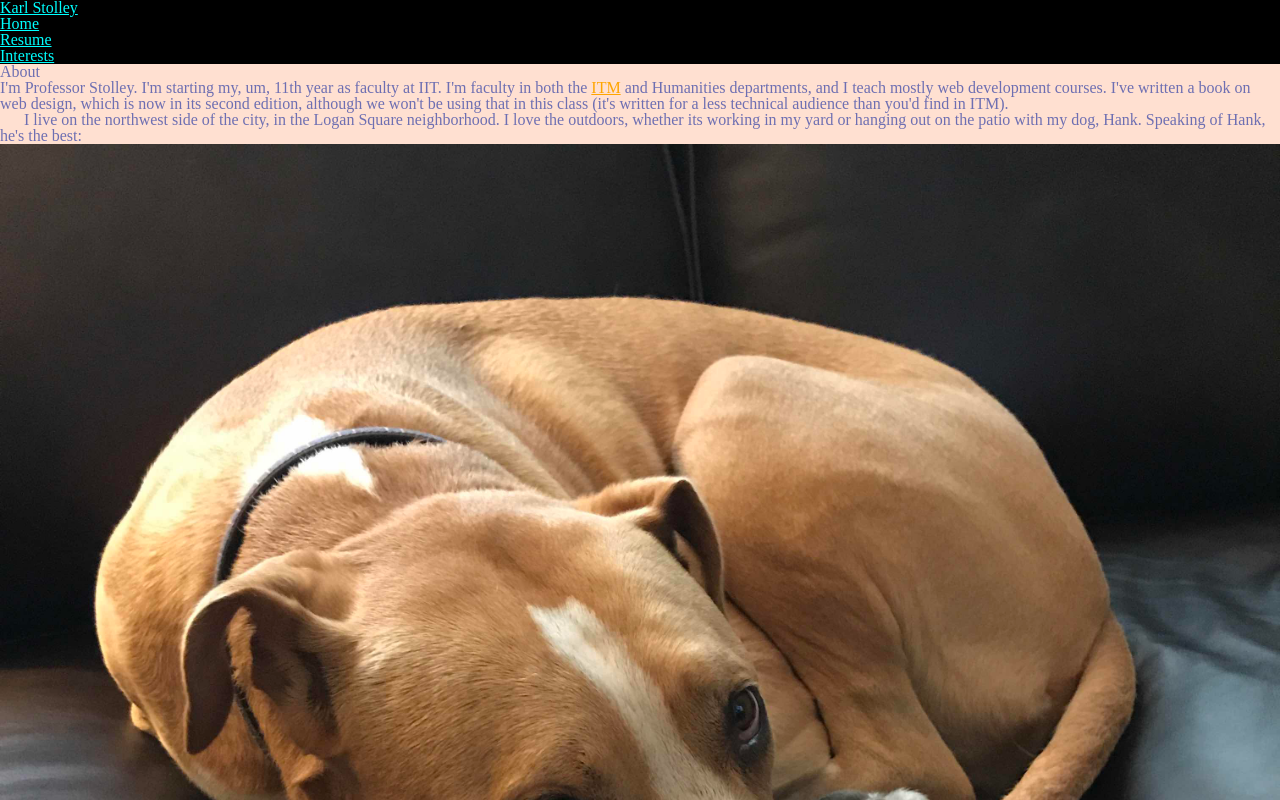
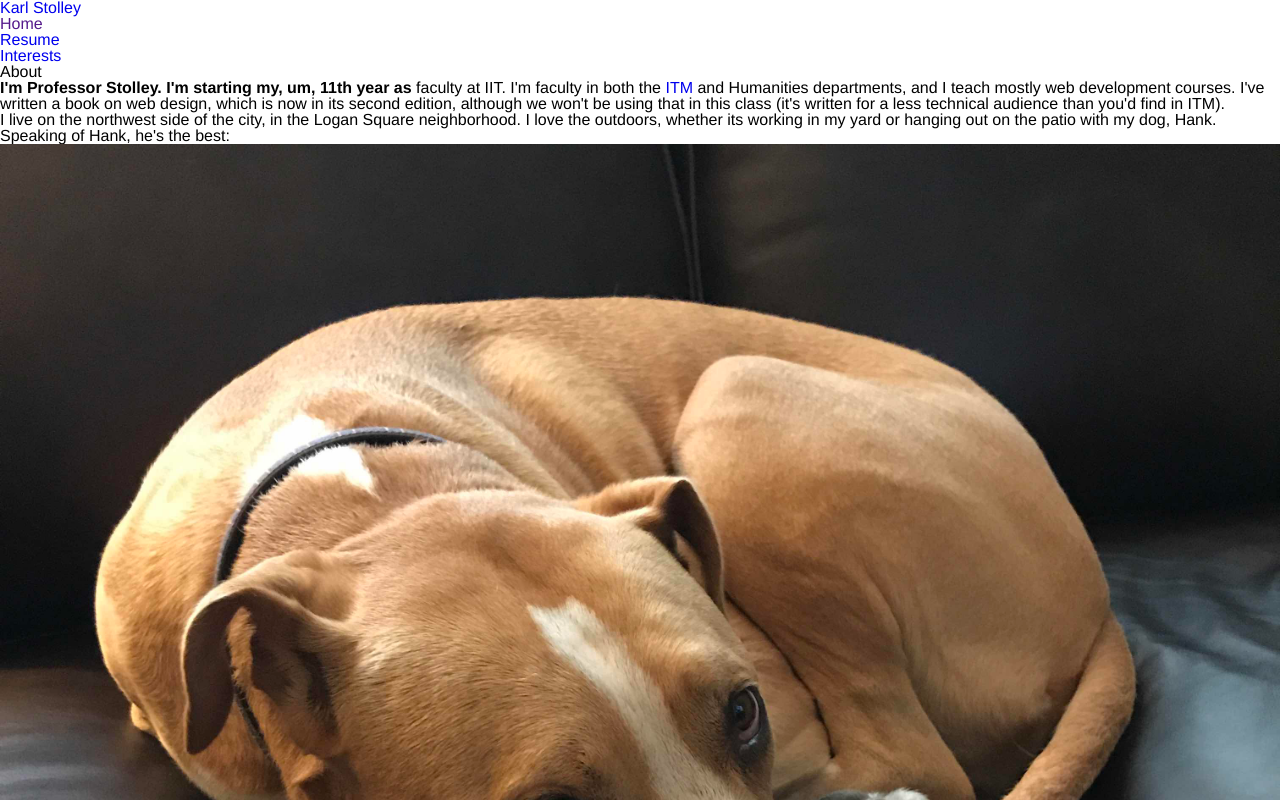
Before and after one commit to itmd-361-2017/stolley-co, a plain HTML site: page index.html in a window 1280 px wide. Shown: the top 800 px of the page. Drawn offline with Linux system fonts and the light colour scheme.

Commit message:
CSS and HTML from 9/20 class

```diff
--- a/index.html
+++ b/index.html
@@ -22,7 +22,7 @@
     <article id="primary">
       <h2>About</h2>
       <p>
-        I'm Professor Stolley. I'm starting my, um, 11th year as faculty at IIT.
+        <b>I'm Professor Stolley. I'm starting my, um, 11th year as</b> faculty at IIT.
         I'm faculty in both the <a href="https://appliedtech.iit.edu/information-technology-and-management">ITM</a> and Humanities departments, and I teach
         mostly web development courses. I've written a book on web design, which
         is now in its second edition, although we won't be using that in this
--- a/screen.css
+++ b/screen.css
@@ -8,43 +8,33 @@ a,abbr,acronym,address,applet,article,aside,audio,b,big,blockquote,body,canvas,c
 
 /* Begin site styles below */
 
-
-img,video {
+img,
+video,
+audio {
   display: block;
   max-width: 100%;
 }
 
+
 html {
-  background: #FFE0D1;
-  color: #6E6FB2;
-  background: rgb(255,224,209);
-}
-a {
-  color: #85B277;
-}
-/*
-a:visited,
-a:hover,
-a:active {
-  color: yellow;
-}
-*/
-#content a[href^=http]{
-  color: orange;
-}
-a {
-  color: cyan;
-}
-
-p {
-  text-indent: 1.5em;
-}
-h2 + p {
-  text-indent: 0;
+  font-family: Helvetica, Arial, sans-serif;
 }
 
 
-
-#header {
-  background-color: black;
+p {
+  font-family:Helvetica,Arial,sans-serif;
 }
+/*
+p::first-line {
+  font-weight: bold;
+}
+*/
+article:hover {
+  background-color: yellow;
+}
+b {
+  font-weight: bold;
+}
+a {
+  text-decoration: none;
+}
```
